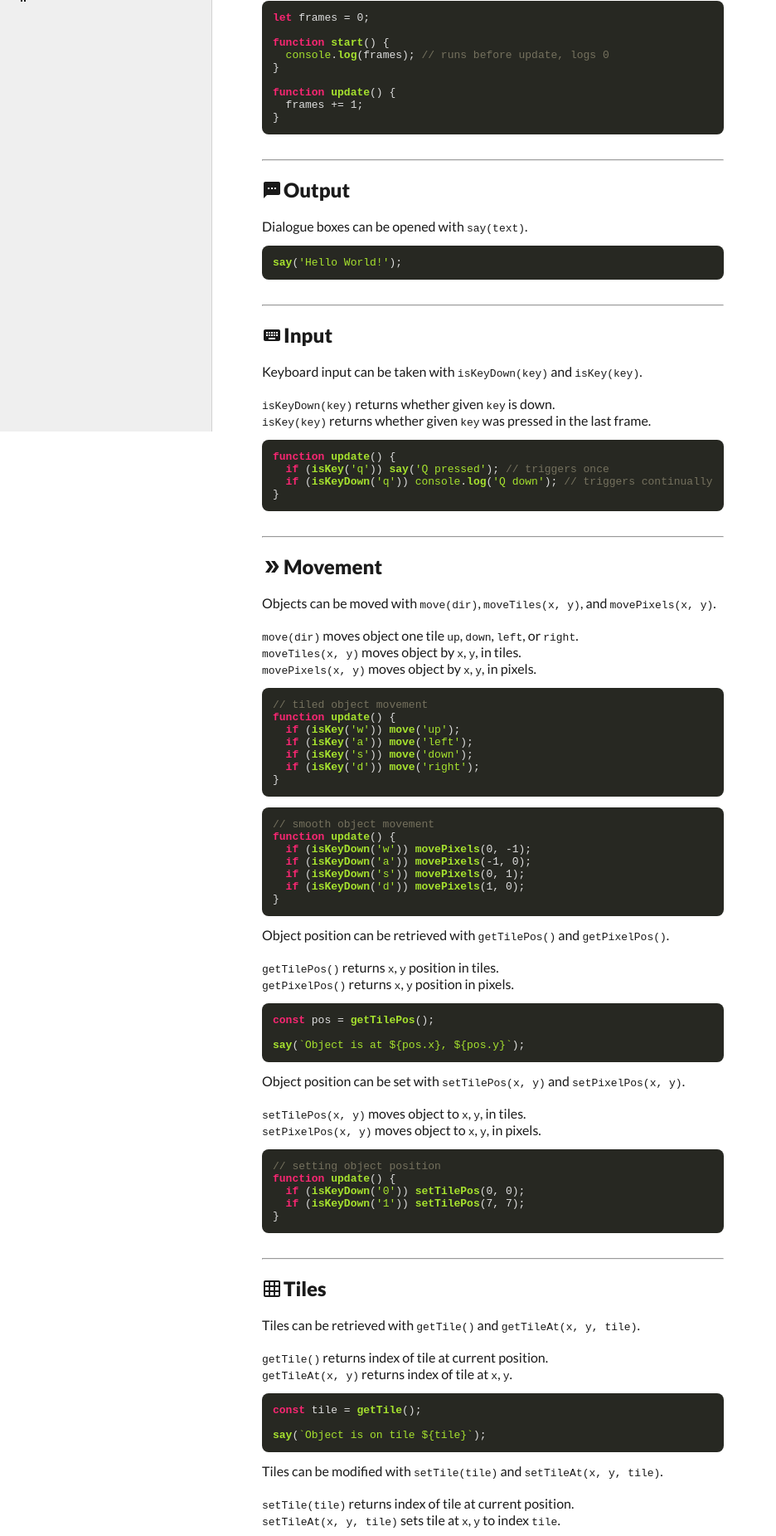
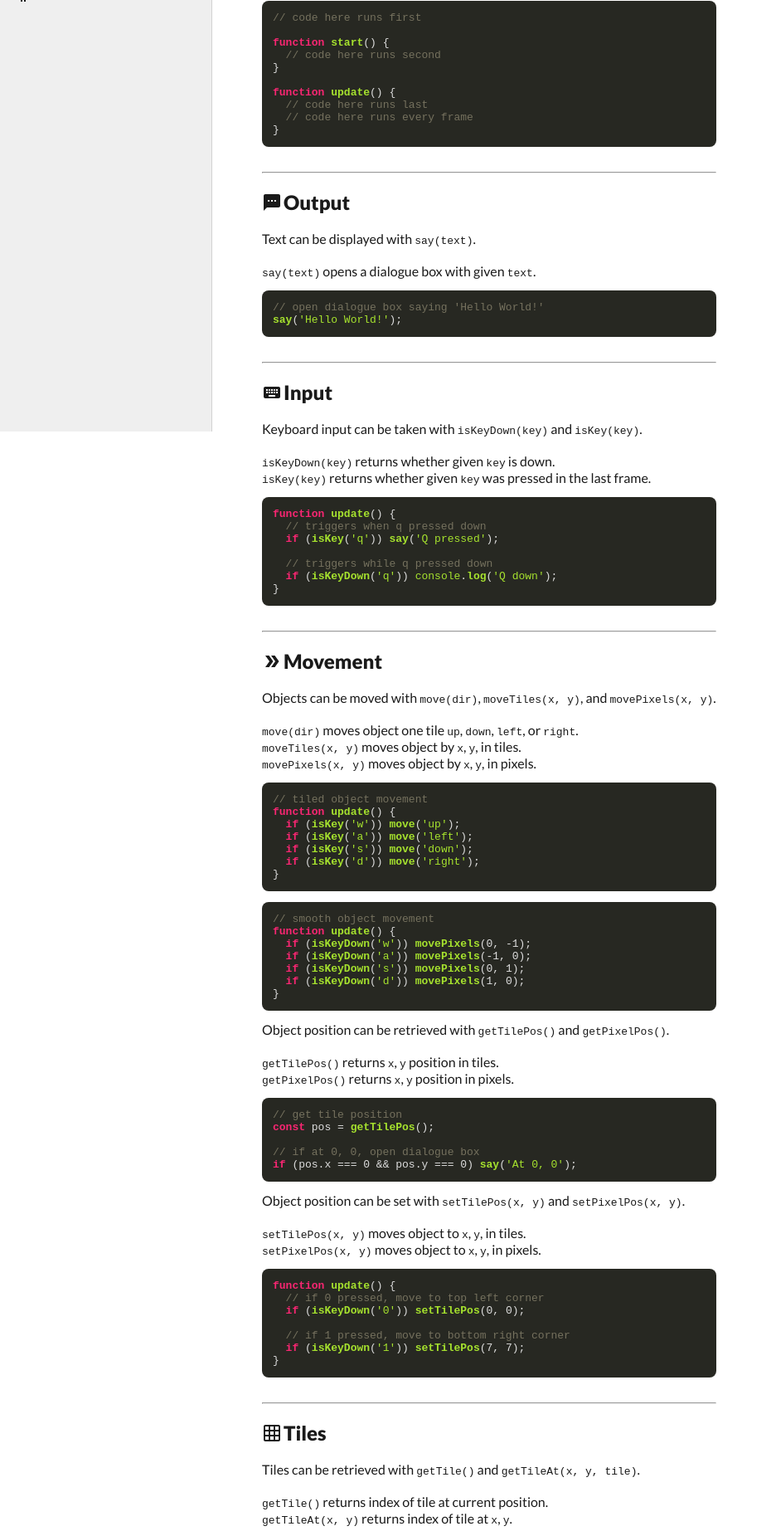
Before and after one commit to LearnCodeOrg/codetrain, a Next.js app: page /docs in a window 1280 px wide. Shown: the part 340-2191 px from the top of the page at 83% size, without its empty margins (0-936 px from the left). Built offline with nearby package versions, Linux system fonts and the light colour scheme; no server answers; the database is empty.

Commit message:
Add comments to docs examples.

```diff
--- a/pages/docs.js
+++ b/pages/docs.js
@@ -116,14 +116,15 @@ export default function Docs(props) {
           <code>start()</code> runs once at the start of the game.<br />
           <code>update()</code> runs once a frame.
           <Code>
-{`let frames = 0;
+{`// code here runs first
 
 function start() {
-  console.log(frames); // runs before update, logs 0
+  // code here runs second
 }
 
 function update() {
-  frames += 1;
+  // code here runs last
+  // code here runs every frame
 }`}
           </Code>
           <hr />
@@ -135,9 +136,12 @@ function update() {
               <LinkIcon />
             </a>
           </h2>
-          Dialogue boxes can be opened with <code>say(text)</code>.<br />
+          Text can be displayed with <code>say(text)</code>.<br /><br />
+          <code>say(text)</code> opens a dialogue box with given{' '}
+          <code>text</code>.
           <Code>
-{`say('Hello World!');`}
+{`// open dialogue box saying 'Hello World!'
+say('Hello World!');`}
           </Code>
           <hr />
           <div id="input" className={styles.bookmark} />
@@ -156,10 +160,12 @@ function update() {
           {' '}pressed in the last frame.
           <Code>
 {`function update() {
-  if (isKey('q')) say('Q pressed'); // triggers once
-  if (isKeyDown('q')) console.log('Q down'); // triggers continually
-}
-`}
+  // triggers when q pressed down
+  if (isKey('q')) say('Q pressed');
+
+  // triggers while q pressed down
+  if (isKeyDown('q')) console.log('Q down');
+}`}
           </Code>
           <hr />
           <div id="movement" className={styles.bookmark} />
@@ -186,8 +192,7 @@ function update() {
   if (isKey('a')) move('left');
   if (isKey('s')) move('down');
   if (isKey('d')) move('right');
-}
-`}
+}`}
           </Code>
           <Code>
 {`// smooth object movement
@@ -205,9 +210,11 @@ function update() {
           <code>getPixelPos()</code> returns <code>x</code>, <code>y</code>
           {' '}position in pixels.
           <Code>
-{`const pos = getTilePos();
+{`// get tile position
+const pos = getTilePos();
 
-say(\`Object is at \${pos.x}, \${pos.y}\`);`}
+// if at 0, 0, open dialogue box
+if (pos.x === 0 && pos.y === 0) say('At 0, 0');`}
           </Code>
           Object position can be set with <code>setTilePos(x, y)</code> and{' '}
           <code>setPixelPos(x, y)</code>.
@@ -217,9 +224,11 @@ say(\`Object is at \${pos.x}, \${pos.y}\`);`}
           <code>setPixelPos(x, y)</code> moves object to <code>x</code>,{' '}
           <code>y</code>, in pixels.
           <Code>
-{`// setting object position
-function update() {
+{`function update() {
+  // if 0 pressed, move to top left corner
   if (isKeyDown('0')) setTilePos(0, 0);
+
+  // if 1 pressed, move to bottom right corner
   if (isKeyDown('1')) setTilePos(7, 7);
 }`}
           </Code>
@@ -238,10 +247,11 @@ function update() {
           <code>getTileAt(x, y)</code> returns index of tile at <code>x</code>,
           {' '}<code>y</code>.
           <Code>
-{`const tile = getTile();
+{`// get tile at position
+const tile = getTile();
 
-say(\`Object is on tile \${tile}\`);
-`}
+// if on tile 0, open dialogue box
+if (tile === 0) say('On tile 0');`}
           </Code>
           Tiles can be modified with <code>setTile(tile)</code> and
           {' '}<code>setTileAt(x, y, tile)</code>.<br /><br />
@@ -249,12 +259,11 @@ say(\`Object is on tile \${tile}\`);
           <code>setTileAt(x, y, tile)</code> sets tile at <code>x</code>,
           {' '}<code>y</code> to index <code>tile</code>.
           <Code>
-{`const tile = getTile();
+{`// get tile at position
+const tile = getTile();
 
-// toggle tile at position
-if (tile === 0) setTile(1);
-else setTile(0);
-`}
+// if tile 1, set to tile 0
+if (tile === 1) setTile(0);`}
           </Code>
           <hr />
           <div id="objects" className={styles.bookmark} />
@@ -270,10 +279,11 @@ else setTile(0);
           <code>getObjectById(id)</code> returns the first reference of an{' '}
           object with given <code>id</code>.
           <Code>
-{`const player = getObjectById('player');
+{`// get object with ID 'player'
+const player = getObjectById('player');
 
-player.move('right');
-`}
+// move player right
+player.move('right');`}
           </Code>
         </div>
       </div>
```
